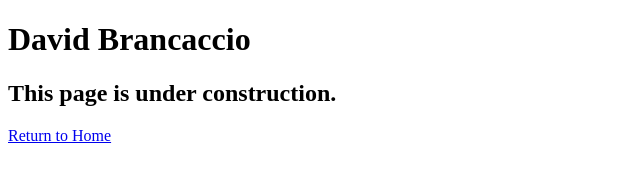
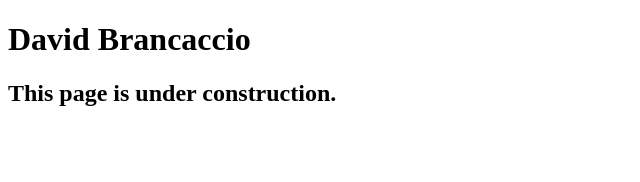
Before and after one commit to Just-KJ/A06, a plain HTML site: page speakers/brancaccio.html in a window 1280 px wide. Shown: the whole page, without its empty margins (0-640 px from the left). Drawn offline with Linux system fonts and the light colour scheme.

Commit message:
Update brancaccio.html

```diff
--- a/speakers/brancaccio.html
+++ b/speakers/brancaccio.html
@@ -11,7 +11,6 @@
     <main>
 	    <h1>David Brancaccio</h1>
 	    <h2>This page is under construction.</h2>
-	    <a href="index.html">Return to Home</a>
     </main>
 </body>
 
```
